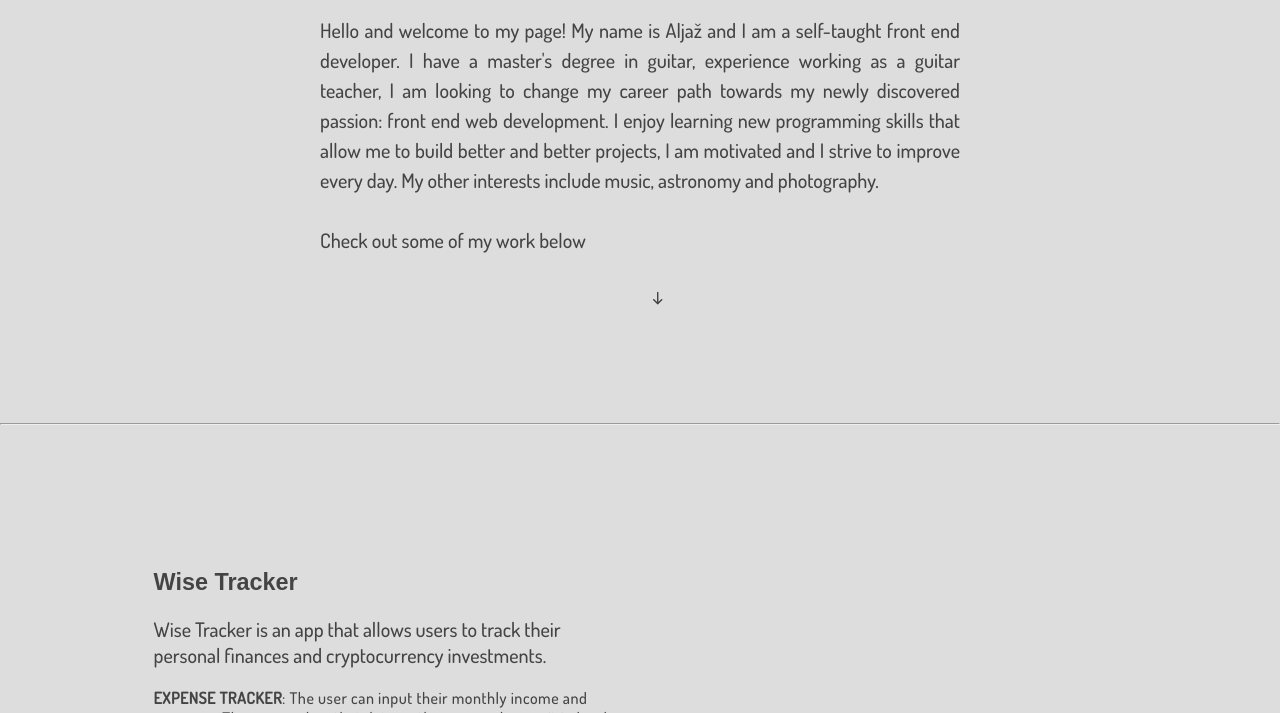
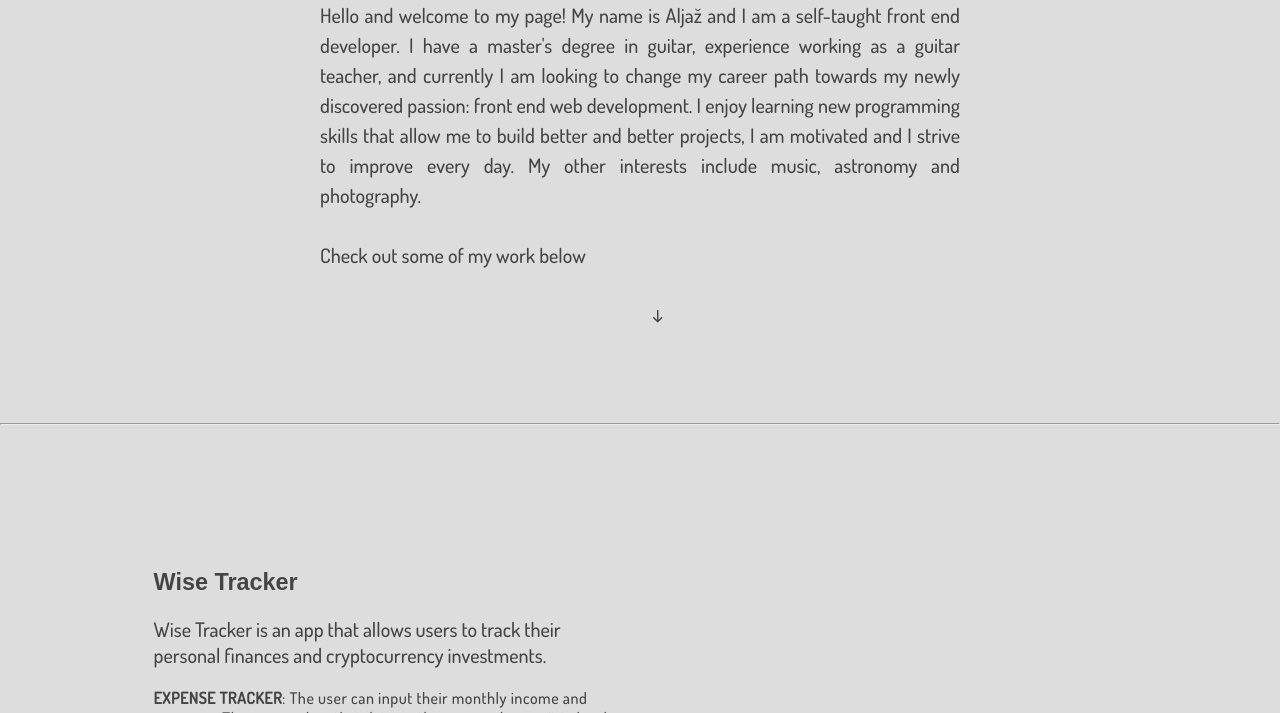
Before and after one commit to aljaz-ferenc/portfolio, a website: page index.html in a window 1280 px wide. Shown: the part 387-1100 px from the top of the page. Drawn offline with nearby package versions, Linux system fonts and the light colour scheme; a web font is replaced by a local one.

Commit message:
fixed typo in introduction

```diff
--- a/index.html
+++ b/index.html
@@ -35,7 +35,7 @@
           <p>
             Hello and welcome to my page! My name is Aljaž and I am a
             self-taught front end developer. I have a master's degree in guitar,
-            experience working as a guitar teacher, I am looking to
+            experience working as a guitar teacher, and currently I am looking to
             change my career path towards my newly discovered passion: front end
             web development. I enjoy learning new programming skills that allow
             me to build better and better projects, I am motivated and I strive
```
